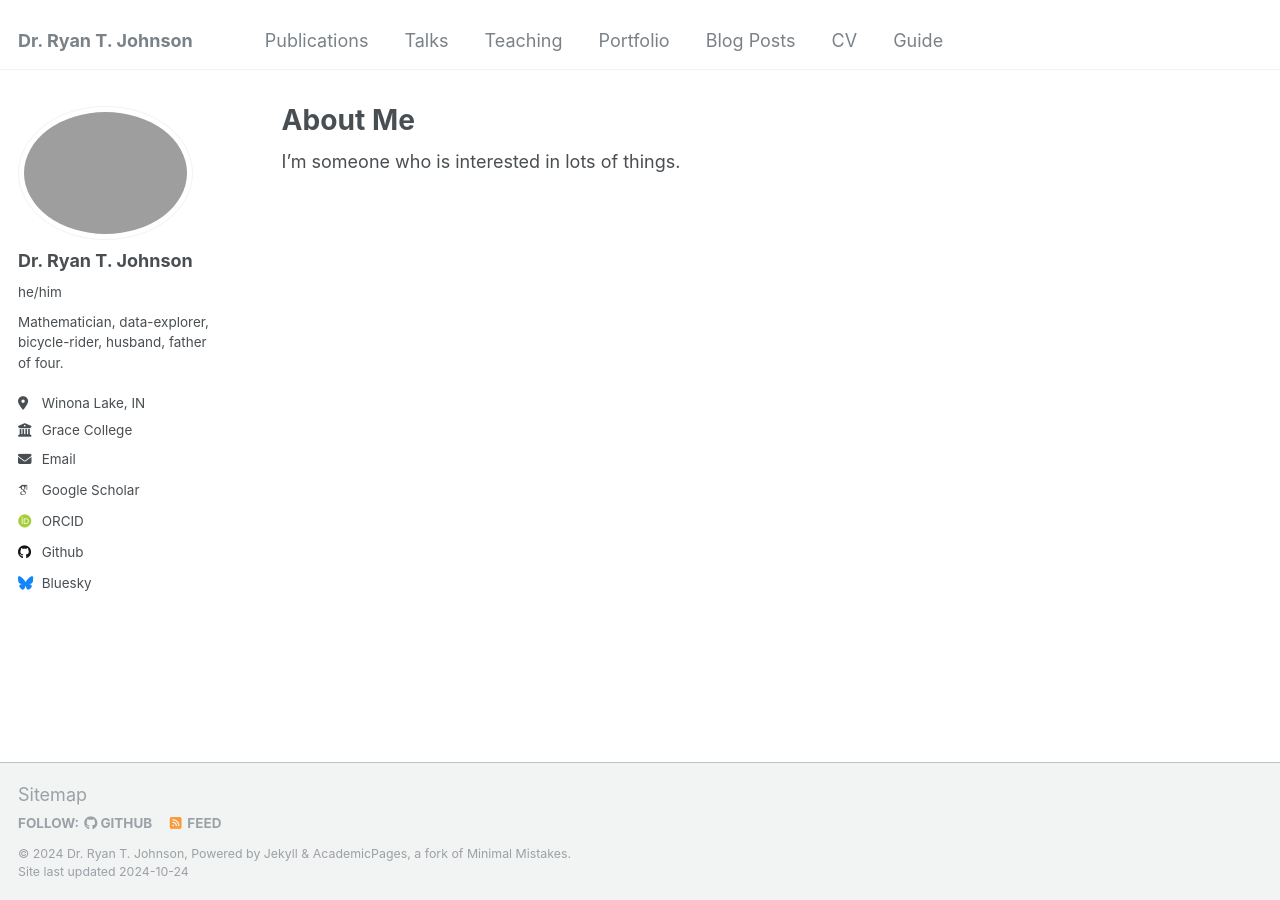
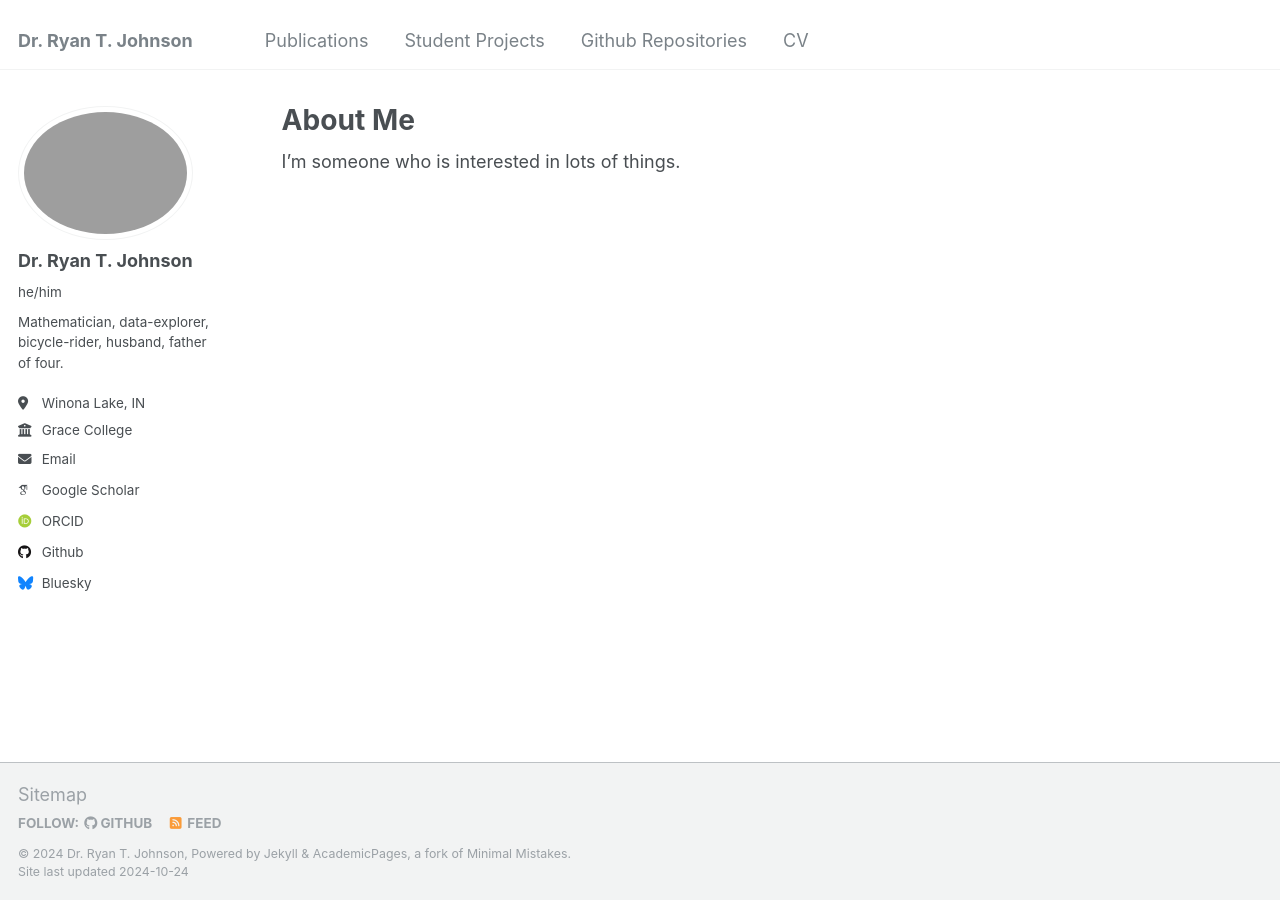
Before and after one commit to ryanjohnsonwi/website, a Jekyll site: the page built from _pages/about.md, in a window 1280 px wide. Built offline with Jekyll 4.4.1, drawn with Linux system fonts in a browser that asks for light colours; some web fonts are replaced.

Commit message:
Update navigation

```diff
--- a/_data/navigation.yml
+++ b/_data/navigation.yml
@@ -8,20 +8,20 @@ main:
   - title: "Publications"
     url: /publications/
 
-  - title: "Talks"
-    url: /talks/
+ # - title: "Talks"
+ #   url: /talks/
 
-  - title: "Teaching"
+  - title: "Student Projects"
     url: /teaching/
 
-  - title: "Portfolio"
+  - title: "Github Repositories"
     url: /portfolio/
 
-  - title: "Blog Posts"
-    url: /year-archive/
+ # - title: "Blog Posts"
+ #   url: /year-archive/
 
   - title: "CV"
     url: /cv/
 
-  - title: "Guide"
-    url: /markdown/
+#  - title: "Guide"
+#    url: /markdown/
```
